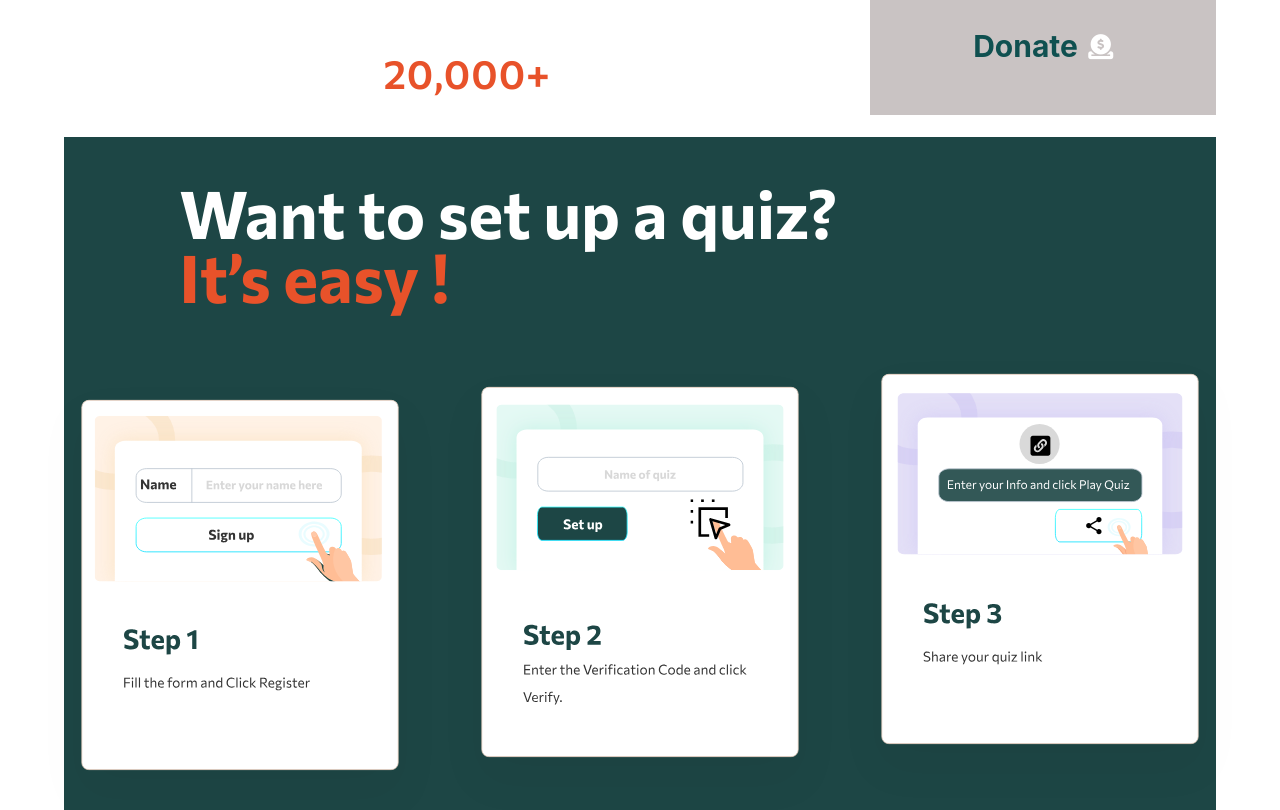
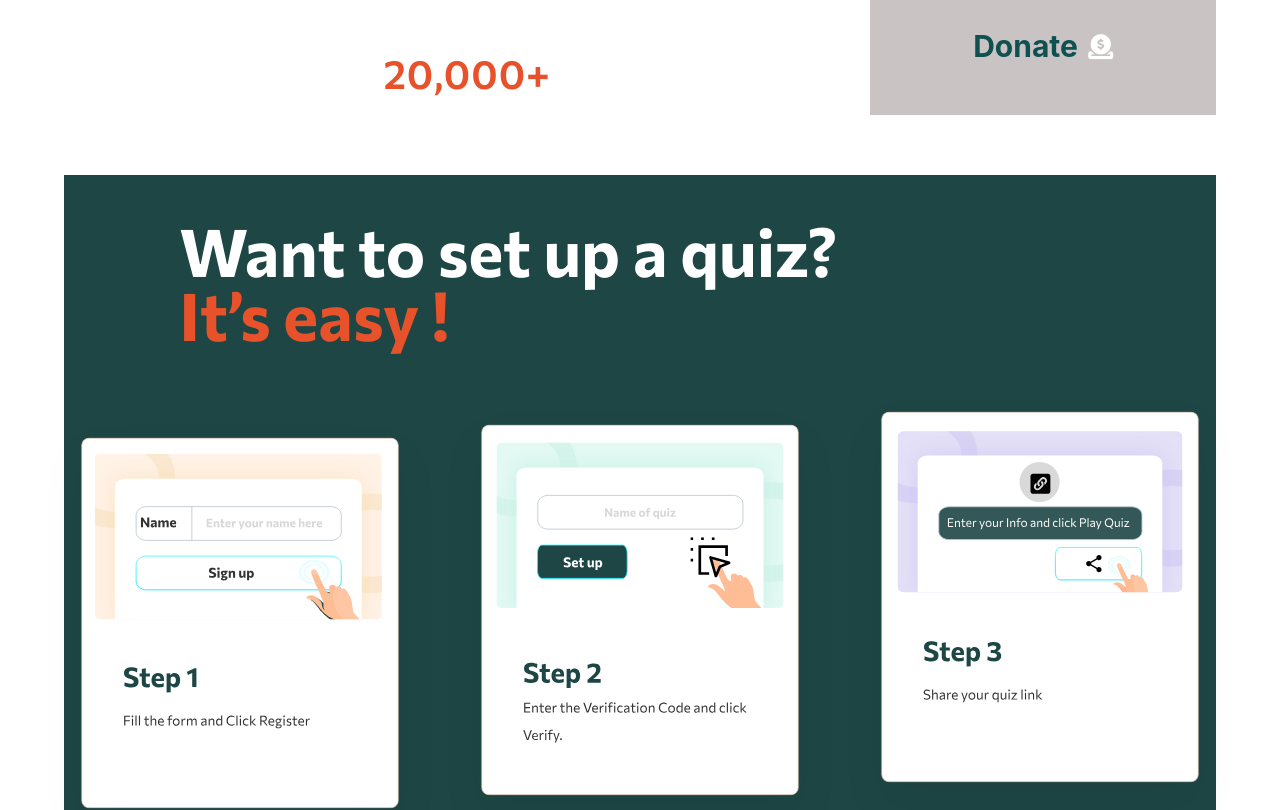
Before and after one commit to clint360/brain-buster-frontend, a React (Create React App) app: page / in a window 1280 px wide. Shown: the part 880-1690 px from the top of the page. Built offline with nearby package versions, Linux system fonts and the light colour scheme.

Commit message:
edit about

```diff
--- a/src/core/components/atoms/AboutCard/aboutCard.css
+++ b/src/core/components/atoms/AboutCard/aboutCard.css
@@ -6,6 +6,7 @@
   justify-content: center;
   flex-direction: column;
   background: #1d4645;
+  margin-top: 3%;
 }
 
 .secondContainer__details {
```
